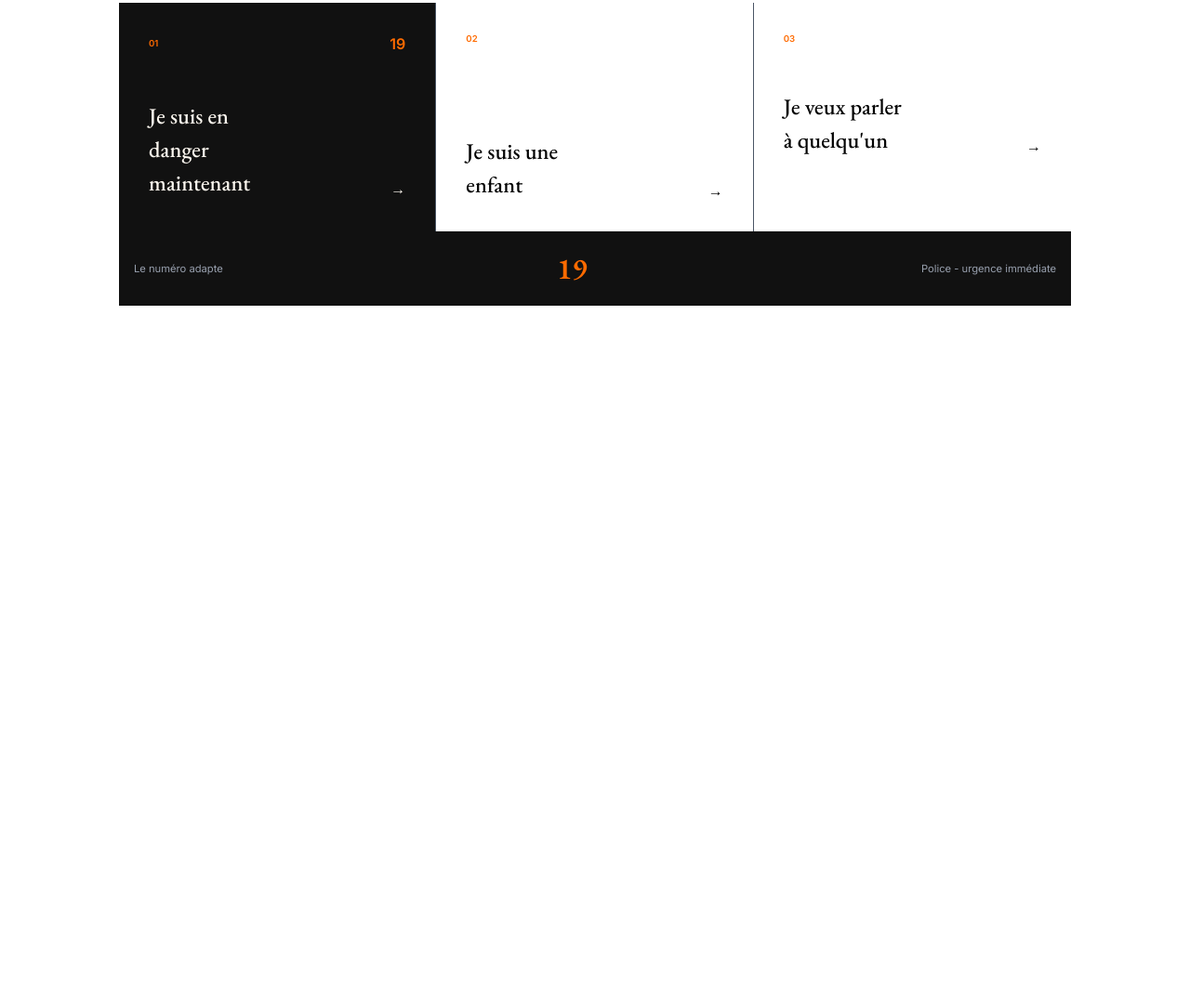
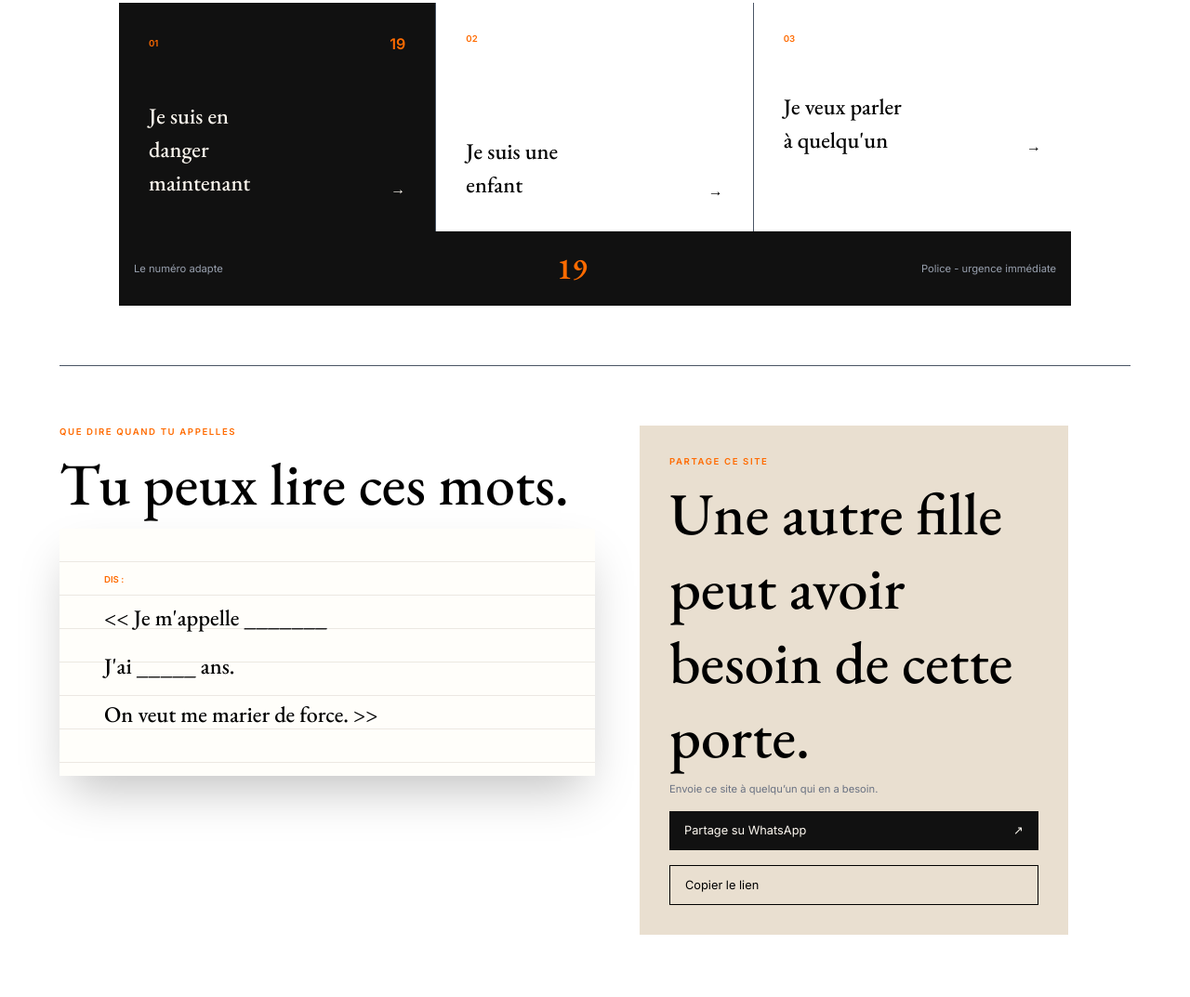
Before and after one commit to ChroquiMohammed/Mohammed_Chroqui_Final_Project, a website: page public/pages/aide.html in a window 1280 px wide. Shown: the part 1030-2103 px from the top of the page at 93% size. Before the commit the page ends 1455 px from the top, so only its background shows below. Drawn offline with nearby package versions, Linux system fonts and the light colour scheme; a web font is replaced by a local one.

Commit message:
section 4 from aide page with responsive

```diff
--- a/public/pages/aide.html
+++ b/public/pages/aide.html
@@ -118,8 +118,8 @@
 
         </section>
 
-
-        <section class="py-[4rem]  flex flex-col gap-[2rem]">
+        <!-- second section -->
+        <section class="py-[4rem]  flex flex-col gap-[2rem] border-b border-gray-600">
             <div>
                 <p class="text-alpha text-[0.6rem] uppercase tracking-[0.1rem] font-semibold">Quel numéro pour quelle situation ?</p>
                 <p class="font-stat text-[4rem]">Choisi ce qui te ressemble</p>
@@ -173,10 +173,41 @@
             </div>
         </section>
 
+        <!-- third section -->
+        <section class="py-[4rem] gap-[3rem] max-md:flex-col flex">
+            <div class="w-[50%] max-md:w-full">
+                <p class="text-[0.6rem] text-alpha font-semibold uppercase tracking-[0.1rem]">que dire quand tu appelles</p>
+                <p class="text-[4rem] font-stat">Tu peux lire ces mots.</p>
+                <div class="lined-paper flex flex-col gap-[1rem] p-[3rem] shadow-2xl " >
+                    <p class=" uppercase text-[0.6rem]  text-alpha font-semibold">dis :</p>
+                    <p class="font-stat text-[1.5rem]"> << Je m'appelle _______</p>
+                    <p class="font-stat text-[1.5rem]"> J'ai _____ ans.</p>
+                    <p class="font-stat text-[1.5rem]">On veut me marier de force. >></p>
+
+                </div>
+            </div>
+            <div class="w-[40%] max-md:w-full bg-[#e9dfd0] flex flex-col gap-[1rem] p-[2rem]">
+                <div class=" flex flex-col gap-[0.5rem]">
+                    <p class="text-alpha text-[0.6rem] font-semibold uppercase tracking-[0.1rem]">partage ce site</p>
+                    <p class="text-[4rem] font-stat  leading-[5rem]">Une autre fille peut avoir besoin de cette porte.</p>
+                    <p class="text-[0.7rem] text-gray-500">Envoie ce site à quelquʼun qui en a besoin.</p>
+                </div>
+                <div class="flex flex-col gap-[1rem]">
+                    <a href="#" class="bg-bg flex justify-between items-center px-[1rem] py-[0.7rem] lift">
+                        <p class="text-[#fdf8f0] text-[0.8rem]">Partage su WhatsApp</p>
+                        <p class="text-[#fdf8f0] text-[0.8rem]">↗</p>
+                    </a>
+                    <button class="border w-full px-[1rem] py-[0.7rem] lift ">
+                        <p class="text-[0.8rem] flex justify-start">Copier le lien</p>
+                    </button>
+                </div>
+            </div>
+        </section>
+
+    </main>
 
 
 
-    </main>
 
 </body>
 </html>
```
Also changed, not shown: public/css/output.css.
